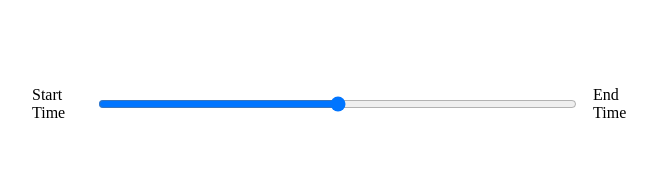
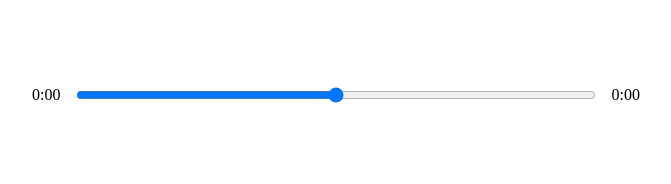
Before and after one commit to KarlKo1/Musioon, a React (Create React App) app: page / in a window 1280 px wide. Shown: the part 410-594 px from the top of the page, without its empty margins (304-975 px from the left). Built offline with nearby package versions, Linux system fonts and the light colour scheme.

Commit message:
Added play/pause and song time

```diff
--- a/src/App.js
+++ b/src/App.js
@@ -2,15 +2,39 @@ import "./styles/app.scss";
 import Player from "./components/Player";
 import Song from "./components/Song";
 import data from "./utils/data";
-import { useState } from "react";
+import { useState, useRef } from "react";
 
 function App() {
+  const audioRef = useRef(null);
   const [songs, setSongs] = useState(data());
   const [currentSong, setCurrentSong] = useState(songs[0]);
+  const [isPlaying, setIsPlaying] = useState(false);
+  const [songInfo, setSongInfo] = useState({
+    currentTime: 0,
+    duration: 0,
+  });
+  const timeUpdateHandler = (e) => {
+    const current = e.target.currentTime;
+    const duration = e.target.duration;
+    setSongInfo({ ...songInfo, currentTime: current, duration });
+  };
   return (
     <div className="App">
       <Song currentSong={currentSong} />
-      <Player />
+      <Player
+        audioRef={audioRef}
+        currentSong={currentSong}
+        isPlaying={isPlaying}
+        setIsPlaying={setIsPlaying}
+        songInfo={songInfo}
+        setSongInfo={setSongInfo}
+      />
+      <audio
+        onTimeUpdate={timeUpdateHandler}
+        onLoadedMetadata={timeUpdateHandler}
+        ref={audioRef}
+        src={currentSong.audio}
+      ></audio>
     </div>
   );
 }
--- a/src/components/Player.js
+++ b/src/components/Player.js
@@ -1,16 +1,34 @@
 import { FaStepBackward, FaPlay, FaStepForward } from "react-icons/fa";
+import { getTime } from "../utils/getTime";
 
-const Player = () => {
+const Player = ({
+  currentSong,
+  audioRef,
+  isPlaying,
+  setIsPlaying,
+  songInfo,
+  setSongInfo,
+}) => {
+  //Event handlers
+  const playSongHandler = () => {
+    if (isPlaying) {
+      audioRef.current.pause();
+      setIsPlaying(!isPlaying);
+    } else {
+      audioRef.current.play();
+      setIsPlaying(!isPlaying);
+    }
+  };
   return (
     <div className="player">
       <div className="time-control">
-        <p>Start Time</p>
+        <p>{getTime(songInfo.currentTime)}</p>
         <input type="range" />
-        <p>End Time</p>
+        <p>{getTime(songInfo.duration || 0)}</p>
       </div>
       <div className="play-control">
         <FaStepBackward className="skip-back" size={28} />
-        <FaPlay className="play" size={28} />
+        <FaPlay onClick={playSongHandler} className="play" size={28} />
         <FaStepForward className="skip-forward" size={28} />
       </div>
     </div>
--- /dev/null
+++ b/src/utils/getTime.js
@@ -0,0 +1,6 @@
+export const getTime = (time) => {
+  const minutes = Math.floor(time / 60);
+  const seconds = Math.floor(time % 60);
+  const secondsWithZero = String(seconds).padStart(2, "0");
+  return `${minutes}:${secondsWithZero}`;
+};
```
